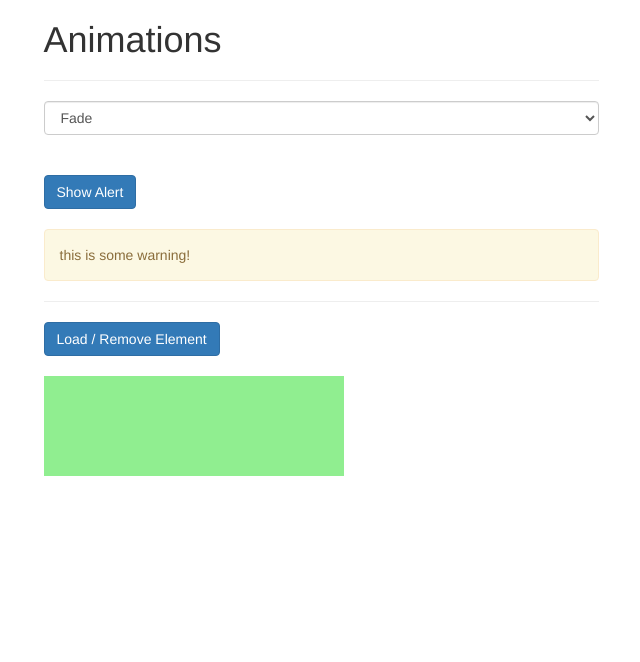
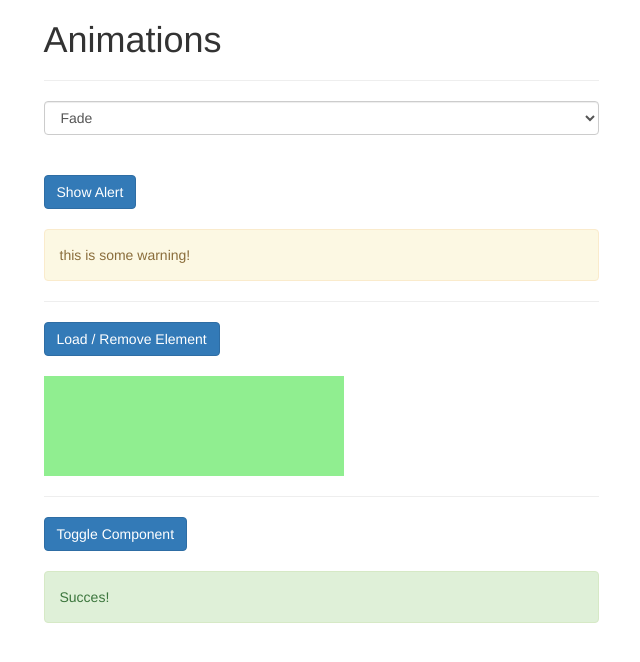
Before and after one commit to azkura/vue-transition-animation-app, a Vue app: page / in a window 1280 px wide. Shown: the top 662 px of the page, without its empty margins (319-959 px from the left). Built offline with nearby package versions, Linux system fonts and the light colour scheme.

Commit message:
Animating dynamic component

```diff
--- a/src/App.vue
+++ b/src/App.vue
@@ -42,20 +42,38 @@
                   :css="false">
                   <div style="width: 300px; height: 100px; background-color: lightgreen" v-if="load"></div>
                 </transition>
+                <hr>
+                <button class="btn btn-primary"
+                @click="selectedComponent == 'app-success-alert' ? selectedComponent = 'app-danger-alert' : selectedComponent = 'app-success-alert' ">Toggle Component</button>
+                <br><br>
+                <transition name="fade" mode="out-in">
+                  <component :is="selectedComponent"></component>
+                </transition>
+
+
             </div>
         </div>
     </div>
 </template>
 
 <script>
+
+import DangerAlert from './components/DangerAlert'
+import SuccessAlert from './components/SuccessAlert'
 import { setInterval, clearInterval } from 'timers';
+
     export default {
+      components: {
+        appDangerAlert: DangerAlert,
+        appSuccessAlert: SuccessAlert
+      },
         data() {
             return {
               show: false,
               load: true,
               alertAnimation: 'fade',
-              elementWidth: 100
+              elementWidth: 100,
+              selectedComponent: 'app-success-alert'
             }
         },
         methods: {
--- /dev/null
+++ b/src/components/DangerAlert.vue
@@ -0,0 +1,3 @@
+<template>
+    <div class="alert alert-danger">this is dangerous!</div>
+</template>
--- /dev/null
+++ b/src/components/SuccessAlert.vue
@@ -0,0 +1,3 @@
+<template>
+    <div class="alert alert-success">Succes!</div>
+</template>
```
